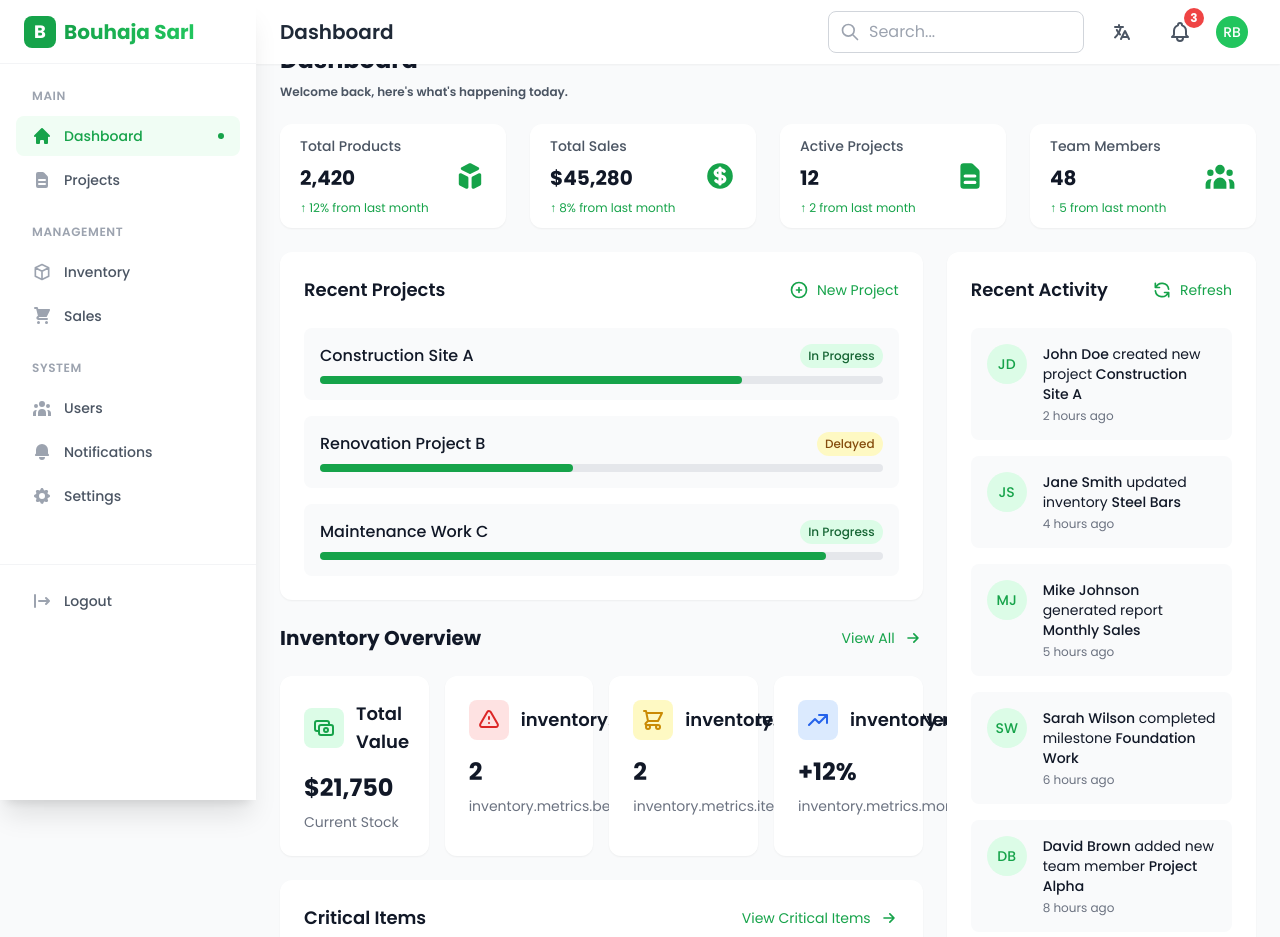
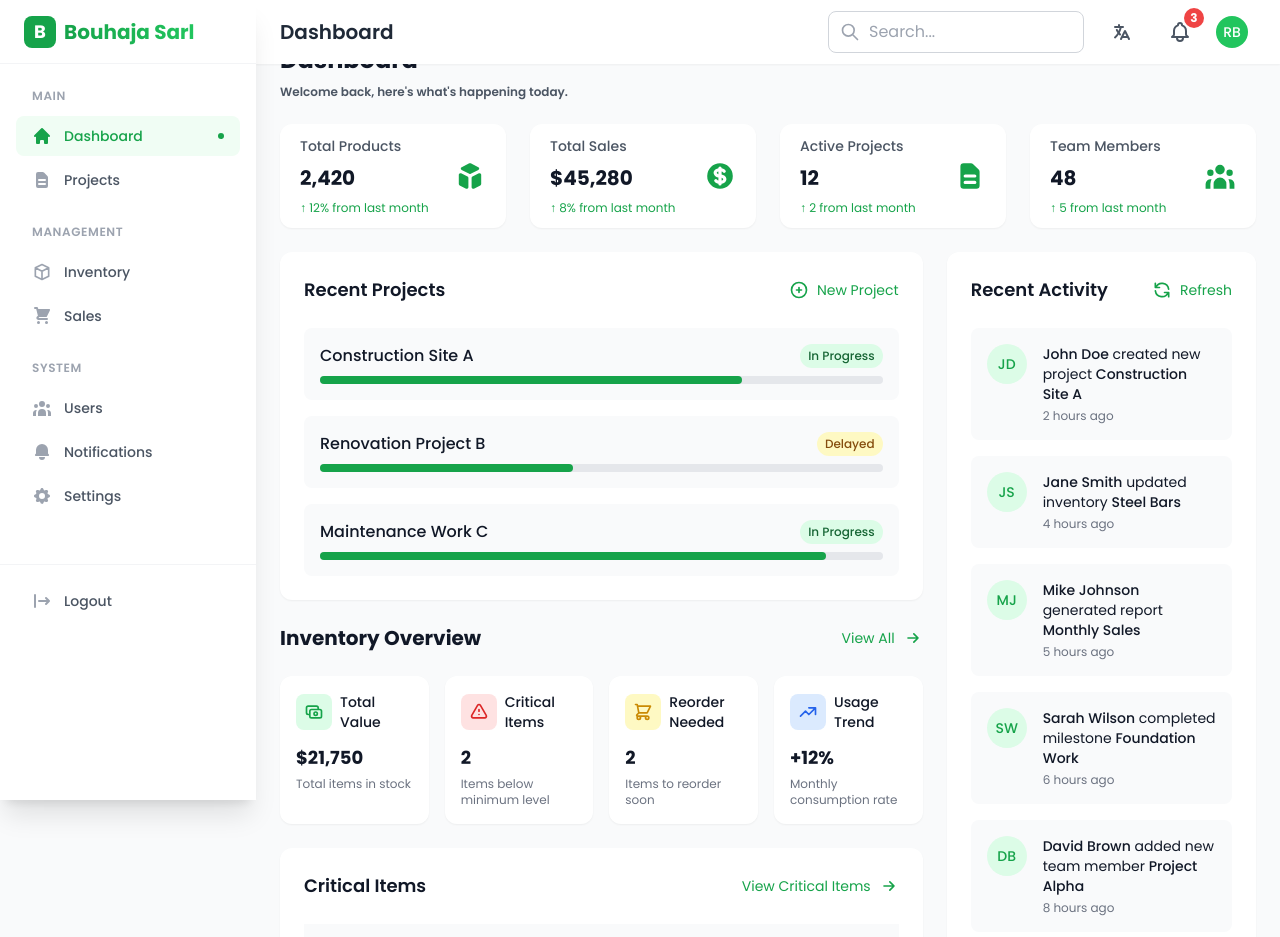
Before and after one commit to rachidfrex/construction-management-app, a React (Vite) app: page /dashboard in a window 1280 px wide. Shown: the top 937 px of the page. Built offline with nearby package versions, Linux system fonts and the light colour scheme.

Commit message:
feat: update inventory metrics translations and improve layout for better readability

```diff
--- a/src/components/dashboard/InventoryOverview.tsx
+++ b/src/components/dashboard/InventoryOverview.tsx
@@ -104,58 +104,58 @@ const InventoryOverview = () => {
       <div className="grid grid-cols-1 md:grid-cols-2 lg:grid-cols-4 gap-4">
           <motion.div
             whileHover={{ scale: 1.02 }}
-          className="bg-white p-6 rounded-xl shadow-sm"
+            className="bg-white p-4 rounded-xl shadow-sm"
           >
-          <div className="flex items-center gap-3 mb-4">
+            <div className="flex items-center gap-2 mb-3">
               <div className="p-2 bg-green-100 rounded-lg">
-              <HiOutlineCash className="w-6 h-6 text-green-600" />
+                <HiOutlineCash className="w-5 h-5 text-green-600" />
               </div>
-            <h3 className="text-lg font-semibold text-gray-900">{t('inventory.metrics.totalValue')}</h3>
+              <h3 className="text-sm font-medium text-gray-900">{t('inventory.metrics.totalValue')}</h3>
             </div>
-          <p className="text-2xl font-bold text-gray-900">${totalInventoryValue.toLocaleString()}</p>
-          <p className="text-sm text-gray-500 mt-2">{t('inventory.metrics.currentStock')}</p>
+            <p className="text-lg font-bold text-gray-900">${totalInventoryValue.toLocaleString()}</p>
+            <p className="text-xs text-gray-500 mt-1">{t('inventory.metrics.currentStock')}</p>
           </motion.div>
 
           <motion.div
             whileHover={{ scale: 1.02 }}
-          className="bg-white p-6 rounded-xl shadow-sm"
+            className="bg-white p-4 rounded-xl shadow-sm"
           >
-          <div className="flex items-center gap-3 mb-4">
+            <div className="flex items-center gap-2 mb-3">
               <div className="p-2 bg-red-100 rounded-lg">
-              <HiOutlineExclamation className="w-6 h-6 text-red-600" />
+                <HiOutlineExclamation className="w-5 h-5 text-red-600" />
               </div>
-            <h3 className="text-lg font-semibold text-gray-900">{t('inventory.metrics.criticalItems')}</h3>
+              <h3 className="text-sm font-medium text-gray-900">{t('inventory.metrics.criticalItems')}</h3>
             </div>
-          <p className="text-2xl font-bold text-gray-900">{criticalItems.length}</p>
-          <p className="text-sm text-gray-500 mt-2">{t('inventory.metrics.belowMinimum')}</p>
+            <p className="text-lg font-bold text-gray-900">{criticalItems.length}</p>
+            <p className="text-xs text-gray-500 mt-1">{t('inventory.metrics.belowMinimum')}</p>
           </motion.div>
 
           <motion.div
             whileHover={{ scale: 1.02 }}
-          className="bg-white p-6 rounded-xl shadow-sm"
+            className="bg-white p-4 rounded-xl shadow-sm"
           >
-          <div className="flex items-center gap-3 mb-4">
+            <div className="flex items-center gap-2 mb-3">
               <div className="p-2 bg-yellow-100 rounded-lg">
-              <HiOutlineShoppingCart className="w-6 h-6 text-yellow-600" />
+                <HiOutlineShoppingCart className="w-5 h-5 text-yellow-600" />
               </div>
-            <h3 className="text-lg font-semibold text-gray-900">{t('inventory.metrics.reorderNeeded')}</h3>
+              <h3 className="text-sm font-medium text-gray-900">{t('inventory.metrics.reorderNeeded')}</h3>
             </div>
-          <p className="text-2xl font-bold text-gray-900">{needsReorder.length}</p>
-          <p className="text-sm text-gray-500 mt-2">{t('inventory.metrics.itemsToReorder')}</p>
+            <p className="text-lg font-bold text-gray-900">{needsReorder.length}</p>
+            <p className="text-xs text-gray-500 mt-1">{t('inventory.metrics.itemsToReorder')}</p>
           </motion.div>
 
           <motion.div
             whileHover={{ scale: 1.02 }}
-          className="bg-white p-6 rounded-xl shadow-sm"
+            className="bg-white p-4 rounded-xl shadow-sm"
           >
-          <div className="flex items-center gap-3 mb-4">
+            <div className="flex items-center gap-2 mb-3">
               <div className="p-2 bg-blue-100 rounded-lg">
-              <HiOutlineTrendingUp className="w-6 h-6 text-blue-600" />
+                <HiOutlineTrendingUp className="w-5 h-5 text-blue-600" />
               </div>
-            <h3 className="text-lg font-semibold text-gray-900">{t('inventory.metrics.usageTrend')}</h3>
+              <h3 className="text-sm font-medium text-gray-900">{t('inventory.metrics.usageTrend')}</h3>
             </div>
-          <p className="text-2xl font-bold text-gray-900">+12%</p>
-          <p className="text-sm text-gray-500 mt-2">{t('inventory.metrics.monthlyConsumption')}</p>
+            <p className="text-lg font-bold text-gray-900">+12%</p>
+            <p className="text-xs text-gray-500 mt-1">{t('inventory.metrics.monthlyConsumption')}</p>
           </motion.div>
         </div>
 
--- a/src/translations/ar.ts
+++ b/src/translations/ar.ts
@@ -158,11 +158,14 @@
           lowstock: "مخزون منخفض"
         },
         metrics: {
-          totalValue: "القيمة الإجمالية",
-          currentStock: "المخزون الحالي",
-          minimumRequired: "الحد الأدنى المطلوب",
-          lastOrder: "آخر طلب",
-          recentMovements: "التحركات الأخيرة",
+            totalValue: "القيمة الإجمالية",
+            currentStock: "إجمالي المخزون",
+            criticalItems: "المواد الحرجة",
+            belowMinimum: "مواد تحت الحد الأدنى",
+            reorderNeeded: "يلزم إعادة الطلب",
+            itemsToReorder: "مواد تحتاج إعادة طلب",
+            usageTrend: "اتجاه الاستخدام",
+            monthlyConsumption: "معدل الاستهلاك الشهري"
         },
         items: {
           cement: "إسمنت",
--- a/src/translations/en.ts
+++ b/src/translations/en.ts
@@ -161,10 +161,13 @@ export const en = {
       },
       metrics: {
         totalValue: "Total Value",
-        currentStock: "Current Stock",
-        minimumRequired: "Minimum Required",
-        lastOrder: "Last Order",
-        recentMovements: "Recent Movements",
+        currentStock: "Total items in stock",
+        criticalItems: "Critical Items",
+        belowMinimum: "Items below minimum level",
+        reorderNeeded: "Reorder Needed",
+        itemsToReorder: "Items to reorder soon",
+        usageTrend: "Usage Trend",
+        monthlyConsumption: "Monthly consumption rate"
       },
       items: {
         cement: "Cement",
--- a/src/translations/fr.ts
+++ b/src/translations/fr.ts
@@ -157,11 +157,14 @@ export const fr = {
         lowstock: "Stock faible"
       },
       metrics: {
-        totalValue: "Valeur totale",
-        currentStock: "Stock actuel",
-        minimumRequired: "Minimum requis",
-        lastOrder: "Dernière commande",
-        recentMovements: "Mouvements récents",
+        totalValue: "Valeur Totale",
+        currentStock: "Articles en stock",
+        criticalItems: "Articles Critiques",
+        belowMinimum: "Articles sous le minimum",
+        reorderNeeded: "À Commander",
+        itemsToReorder: "Articles à réapprovisionner",
+        usageTrend: "Tendance d'Utilisation",
+        monthlyConsumption: "Taux de consommation mensuel"
       },
       items: {
         cement: "Ciment",
```
Lines whose indentation alone changed are shown as unchanged.
